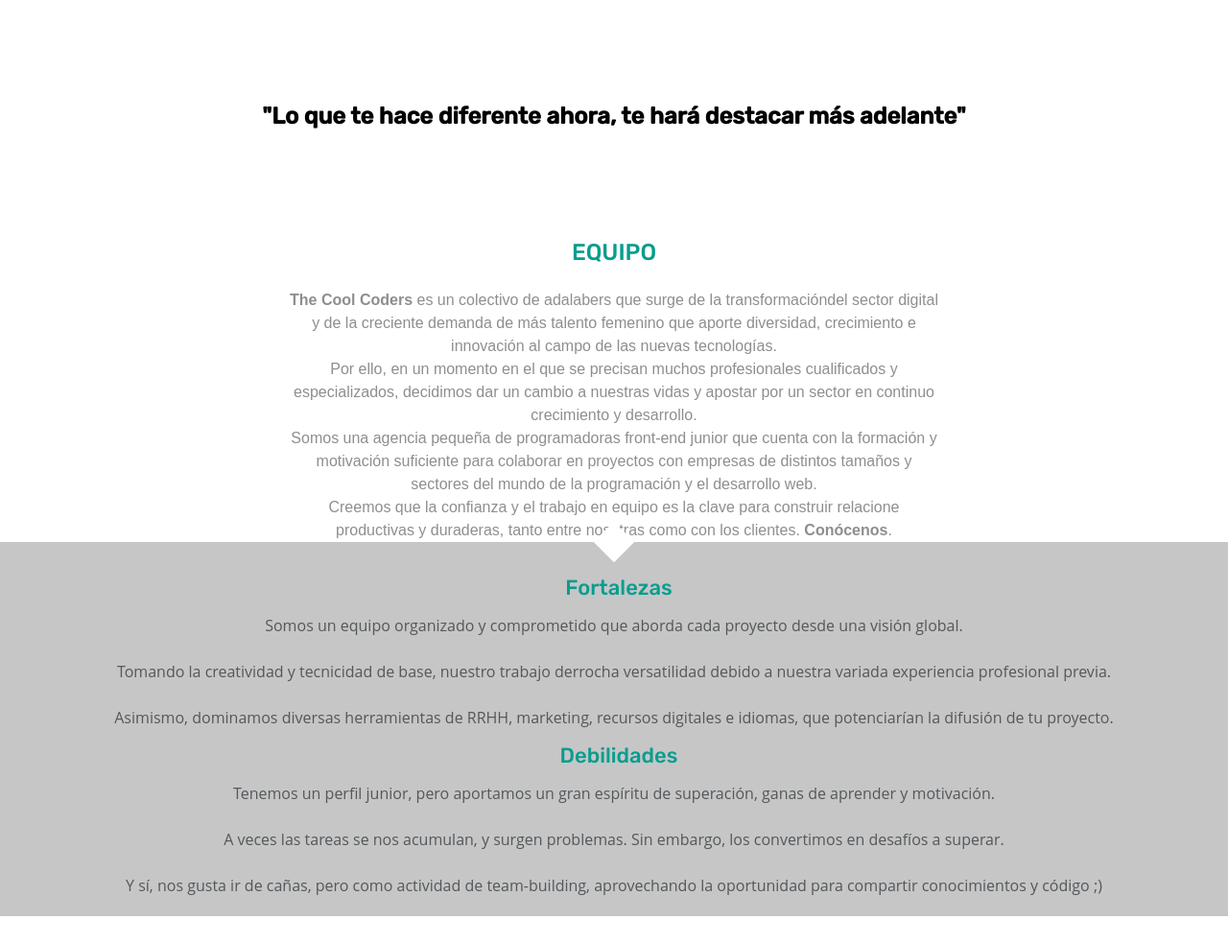
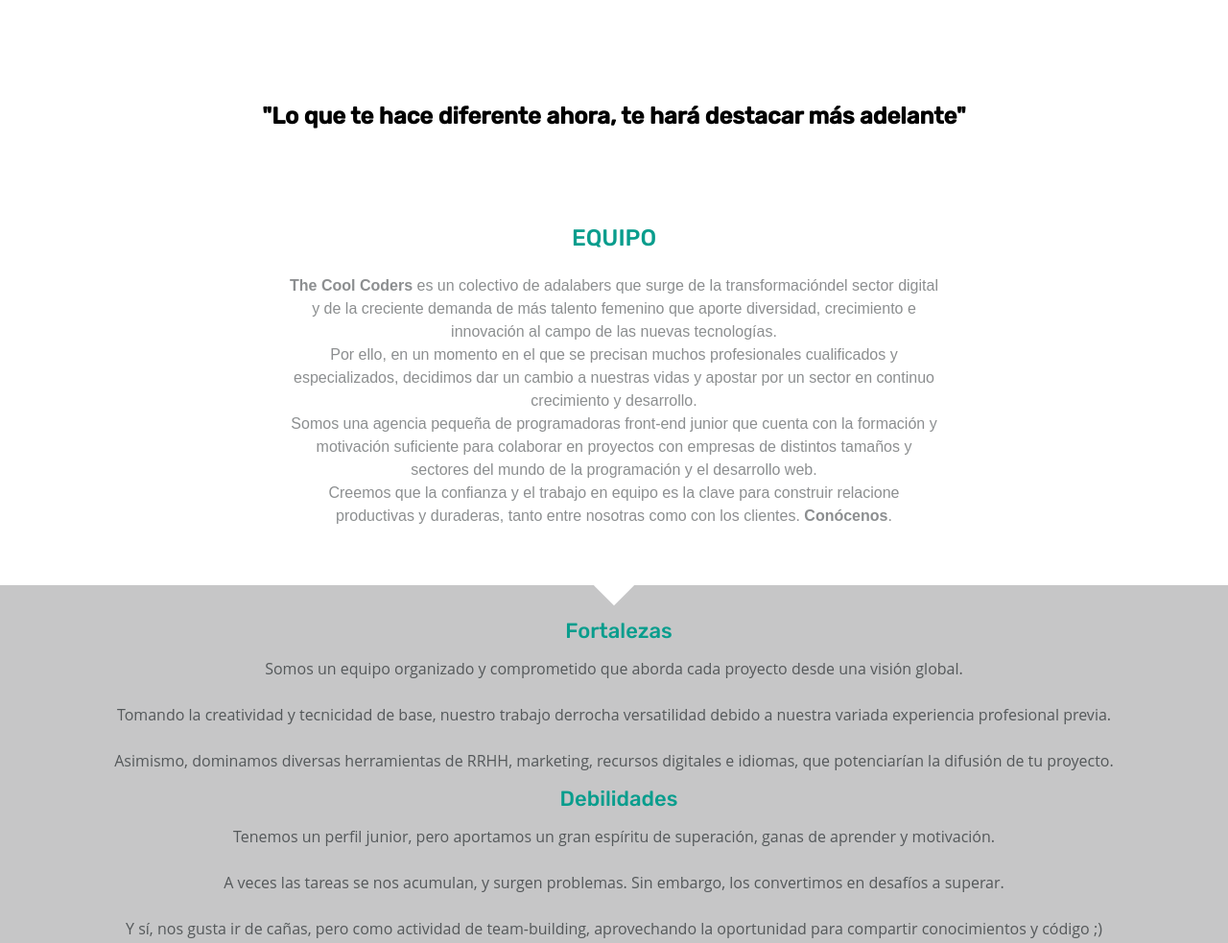
Before and after one commit to Adalab/project-promo-i-module-1-team-3-morning, a website: page docs/index.html in a window 1280 px wide. Shown: the part 420-1403 px from the top of the page at 96% size. Drawn offline with nearby package versions, Linux system fonts and the light colour scheme; files that its build step writes are made by us from their sources.

Commit message:
Final _go-team-scss

```diff
--- a/_src/assets/scss/core/_go-team.scss
+++ b/_src/assets/scss/core/_go-team.scss
@@ -8,17 +8,17 @@
   text-transform: uppercase;
 }
 
-.go-team {
+/*.go-team {
   position: relative;
-  top: 60px; /*me está afectando el hero y yo me cargaría esta etiqueta y metería distancia con los paddings abajo*/
+  top: 60px; /*me está afectando el hero y yo me cargaría esta etiqueta y metería distancia con los paddings abajo
 }
-
+*/
 .style-box {
   display: flex;
   flex-direction: column;
   justify-content: center;
   align-items: center;
-  padding: 0px 15px; /*cambio el margin por padding y debería meter 30px 15px*/
+  padding: 30px 15px; /*cambio el margin por padding y debería meter 30px 15px sin el position del go-team*/
 }
 
 .container-texto {
@@ -39,27 +39,28 @@
 }
 
 @media all and (min-width: 768px) {
-  /*.style-box {
-    padding: 45px 45px 44px 45px;
-  }*/
+  .style-box {
+    padding: 45px 45px 30px 45px;
+  }
 
   .container-equipo {
     width: 678px;
   }
-}
 
-.container-texto {
-  color: #099d8d;
-}
+  .container-texto {
+    color: #099d8d;
+  }
 
-.container-equipo {
-  opacity: 0.67;
+  .container-equipo {
+    opacity: 0.67;
+  }
 }
 
 @media all and (min-width: 1200px) {
-  /*.style-box {
+  .style-box {
     padding-top: 45px;
-  }*/
+    padding-bottom: 60px;
+  }
 }
 
 .container-texto {
--- a/_src/assets/scss/core/_sandw.scss
+++ b/_src/assets/scss/core/_sandw.scss
@@ -1,3 +1,8 @@
+* {
+  margin: 0px;
+  padding: 0px;
+}
+
 .capitalize {
   text-transform: capitalize;
 }
```
